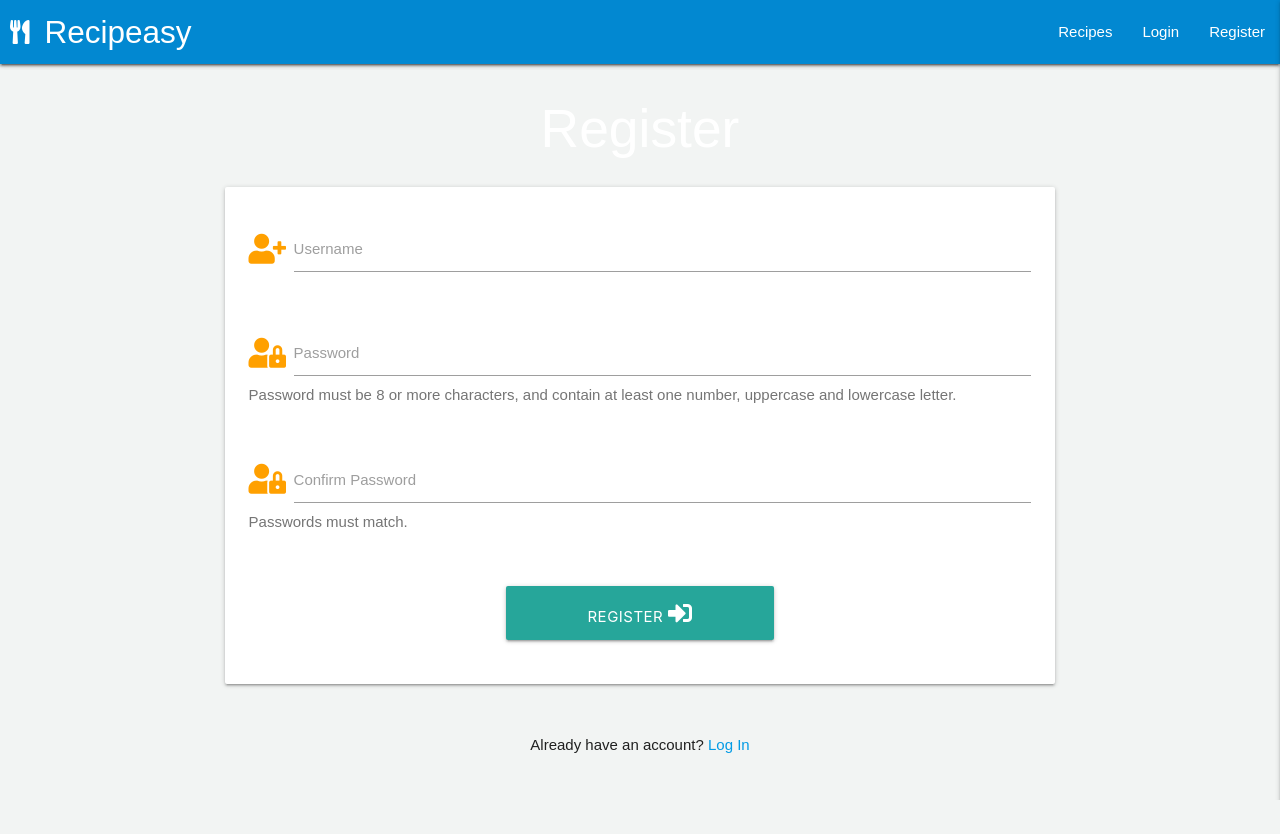
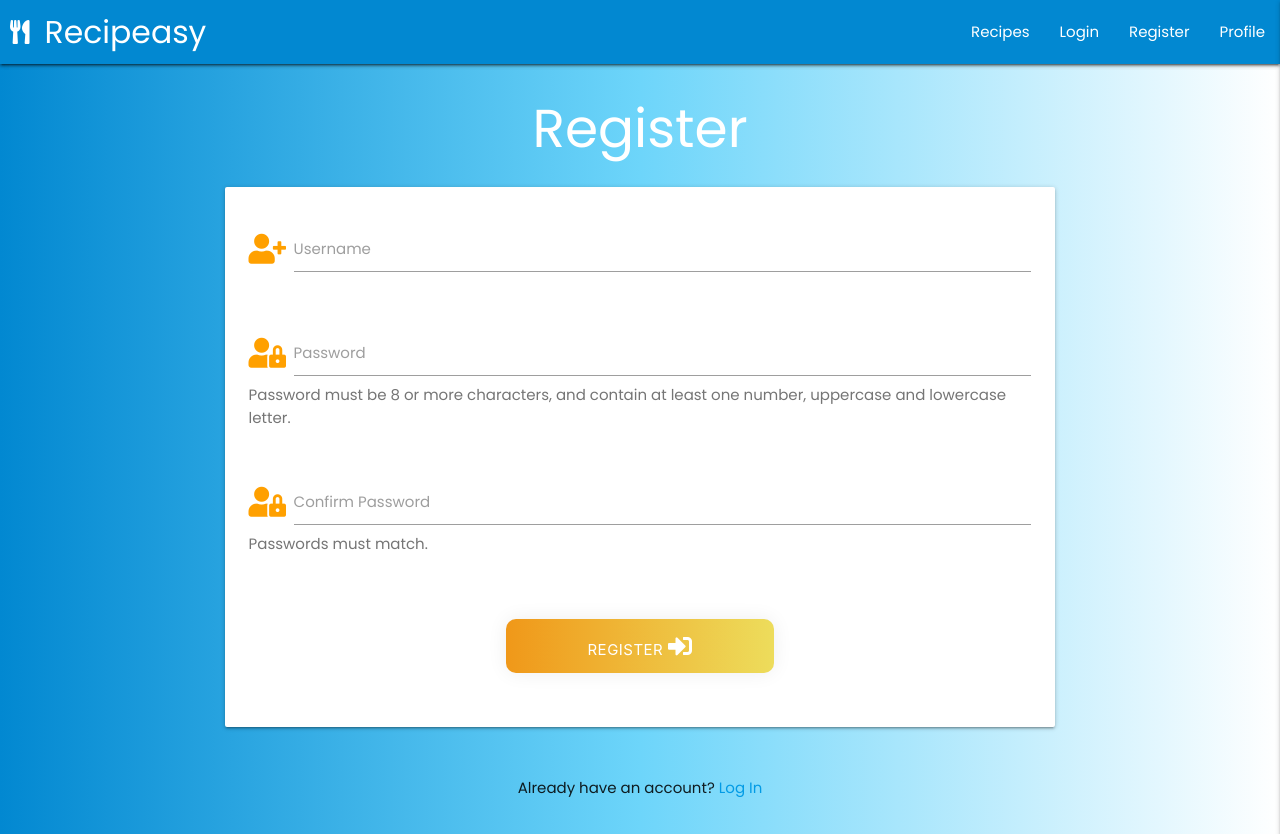
Before and after one commit to Damhanlk/recipeasy-ms3, a Flask app: page /register in a window 1280 px wide. Before the commit the page ends 800 px from the top, so only its background shows below. Run offline with Flask 2, Linux system fonts and the light colour scheme; some libraries are stand-ins or nearby versions.

Commit message:
Add Session User profile

```diff
--- a/app.py
+++ b/app.py
@@ -52,6 +52,8 @@ def register():
         # put the new user into 'session' cookie
         session["user"] = request.form.get("username").lower()
         flash("Registration Successful!")
+        return redirect(url_for("profile", username=session["user"]))
+
     return render_template("register.html")
 
 # Log In function
@@ -69,6 +71,8 @@ def login():
                     session["user"] = request.form.get("username").lower()
                     flash("Welcome, {}".format(
                         request.form.get("username")))
+                    return redirect(url_for(
+                        "profile", username=session["user"]))
             else:
                 # Password is invalid
                 flash("Incorrect Username and/or Password")
@@ -82,6 +86,15 @@ def login():
     return render_template("login.html")
 
 
+@app.route("/profile/<username>", methods=["GET", "POST"])
+def profile(username):
+        # take session users's username from the database
+        username = mongo.db.users.find_one(
+            {"username": session["user"]})["username"]
+        return render_template("profile.html", username=username)
+
+
+
 if __name__ == "__main__":
     app.run(host=os.environ.get("IP"),
             port=int(os.environ.get("PORT")),
--- a/static/css/style.css
+++ b/static/css/style.css
@@ -1,8 +1,10 @@
 @import url('https://fonts.googleapis.com/css2?family=Poppins&display=swap');
 
 body {
-    background-color:#f2f4f3;
-    font-family: "Scheherazade New", sans-serif;
+    background: #2980B9;  /* fallback for old browsers */
+    background: -webkit-linear-gradient(to left, #FFFFFF, #6DD5FA, #0288d1);  /* Chrome 10-25, Safari 5.1-6 */
+    background: linear-gradient(to left, #FFFFFF, #6DD5FA, #0288d1); /* W3C, IE 10+/ Edge, Firefox 16+, Chrome 26+, Opera 12+, Safari 7+ */
+    font-family: "Poppins", sans-serif;
 }
 
 .brand-logo {
@@ -14,3 +16,23 @@ body {
 .flashes {
     line-height: 4;
 }
+
+.register-button {
+       background-image: linear-gradient(to right, #F09819 0%, #EDDE5D  51%, #F09819  100%) !important;
+       margin: 10px;
+       padding: 15px 45px;
+       text-align: center;
+       text-transform: uppercase;
+       transition: 0.5s;
+       background-size: 200% auto;
+       color: white;
+       box-shadow: 0 0 20px #eee;
+       border-radius: 10px;
+       display: block;
+     }
+
+     .register-button:hover {
+       background-position: right center; /* change the direction of the change here */
+       color: #fff;
+       text-decoration: none;
+     }
--- a/templates/base.html
+++ b/templates/base.html
@@ -28,6 +28,7 @@
                         <li><a href="#">Recipes</a></li>
                         <li><a href="{{ url_for('login') }}">Login</a></li>
                         <li><a href="{{ url_for('register') }}">Register</a></li>
+                        <li><a href="{{ url_for('profile', username=session['user']) }}">Profile</a></li>
                     </ul>
                 </div>
                 </nav>
@@ -37,6 +38,7 @@
                     <li><a href="#">Recipes</a></li>
                     <li><a href="{{ url_for('login') }}">Login</a></li>
                     <li><a href="{{ url_for('register') }}">Register</a></li>
+                    <li><a href="{{ url_for('profile', username=session['user']) }}">Profile</a></li>
                 </ul>
         </nav>
     </header>
@@ -47,7 +49,7 @@
             {% if messages %}
                 {% for message in messages %}
                     <div class="row flashes">
-                        <h4 class="amber darken-2 center-align">{{ message }}</h4>
+                        <h4 class="amber darken-1 center-align white-text text-shadow">{{ message }}</h4>
                     </div>
                 {% endfor %}
             {% endif%}
```
Also changed, not shown: templates/profile.html (added, +13 -0 lines).
